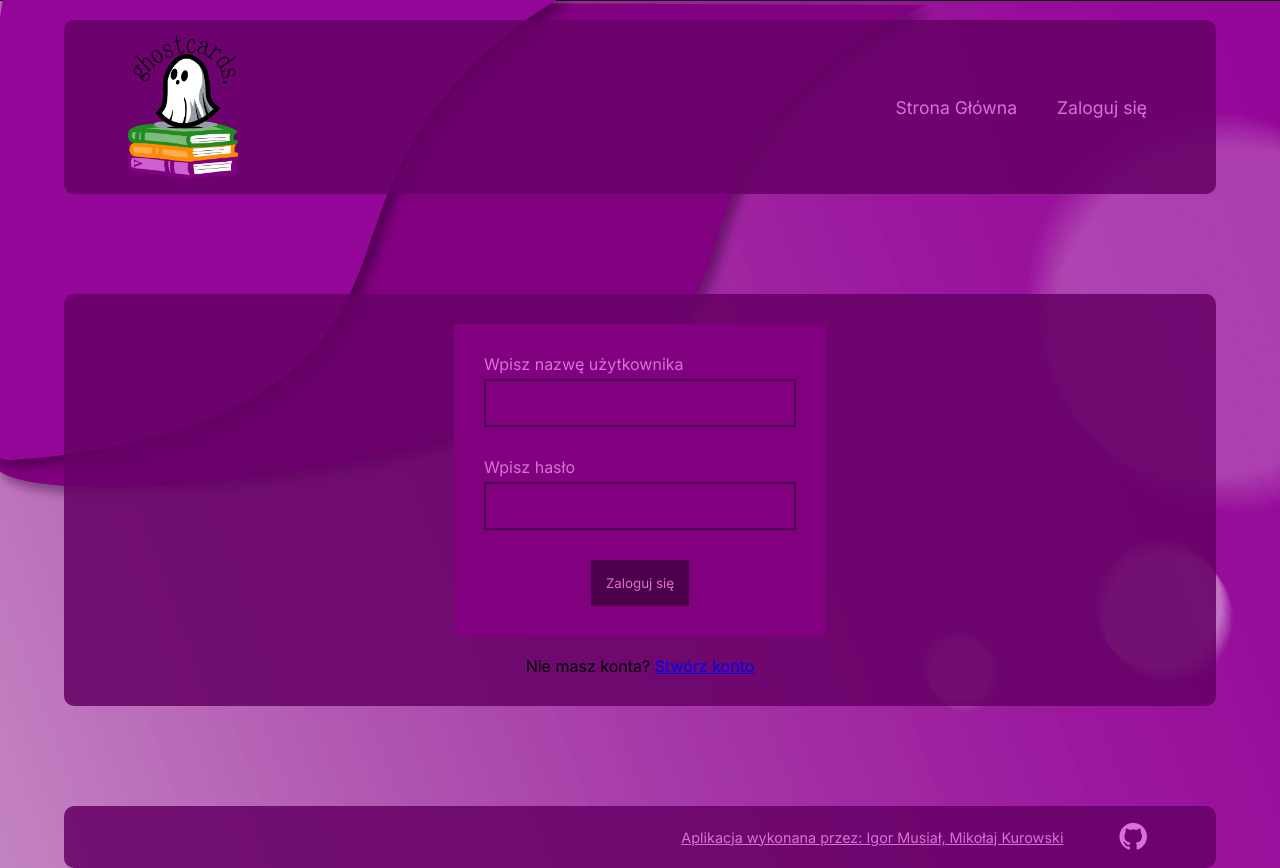
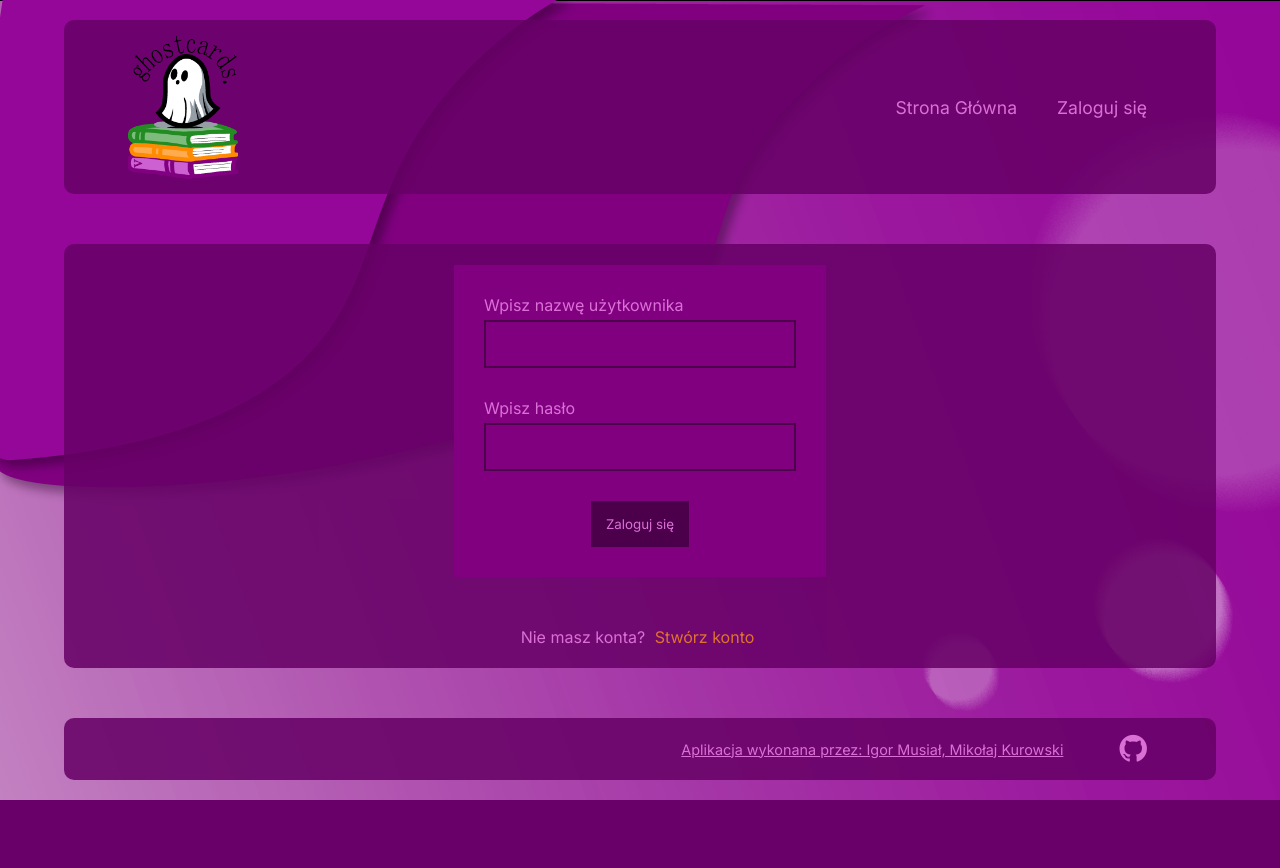
Before and after one commit to Igorzysko1/GhostCards, a PHP site: page /logowanie.php in a window 1280 px wide. After the commit the page ends 800 px from the top, so only its background shows below. Run offline with PHP 8.4, Linux system fonts and the light colour scheme.

Commit message:
Finished form styles

```diff
--- a/logowanie.php
+++ b/logowanie.php
@@ -14,7 +14,7 @@
     </div>
 </form>
 
-<p class="text-normal">Nie masz konta? <a href="rejestracja.php">Stwórz konto</a></p>
+<p class="text-normal">Nie masz konta? <a href="rejestracja.php" class="ui-button">Stwórz konto</a></p>
 
 <?php
 if ($_SERVER['REQUEST_METHOD'] === "POST") {
--- a/styles/style.css
+++ b/styles/style.css
@@ -3,9 +3,9 @@
 :root {
   --green-dark: #228b22;
   --green-light: #7cfc00;
-  --orange-dark: #ff8c00;
+  --orange-dark: #e0722e;
   --orange-dark-bg: #855214db;
-  --orange-light: #b87700;
+  --orange-light: #ff9500;
   --orange-accent: #ff5900;
   --purple-dark: #4c004c;
   --purple-dark-bg: #660066da;
@@ -31,7 +31,7 @@ body {
   flex-direction: column;
   align-items: center;
   justify-content: space-evenly;
-  gap: 100px;
+  gap: 50px;
 
   background: url(../images/main-bg.png);
 }
@@ -45,6 +45,21 @@ body {
 header,
 footer {
   border-radius: 10px;
+}
+
+.text-normal {
+  color: var(--purple-light);
+}
+
+.ui-button {
+  color: var(--orange-dark);
+  padding: 5px;
+  text-decoration: none;
+  transition: 0.3s;
+}
+
+.ui-button:hover {
+  color: var(--orange-light);
 }
 
 /* misc end */
@@ -149,9 +164,11 @@ main {
   display: flex;
   flex-direction: column;
   align-items: center;
-  gap: 20px;
+  justify-content: center;
+  gap: 50px;
 
   height: 80vh;
+  overflow-y: auto;
 }
 
 /* main styles end */
@@ -175,6 +192,7 @@ main {
   width: fit-content;
   border-radius: 20px;
   padding: 20px;
+  margin: 10px;
   background-color: var(--purple-dark);
   backdrop-filter: blur(4px);
 
```
